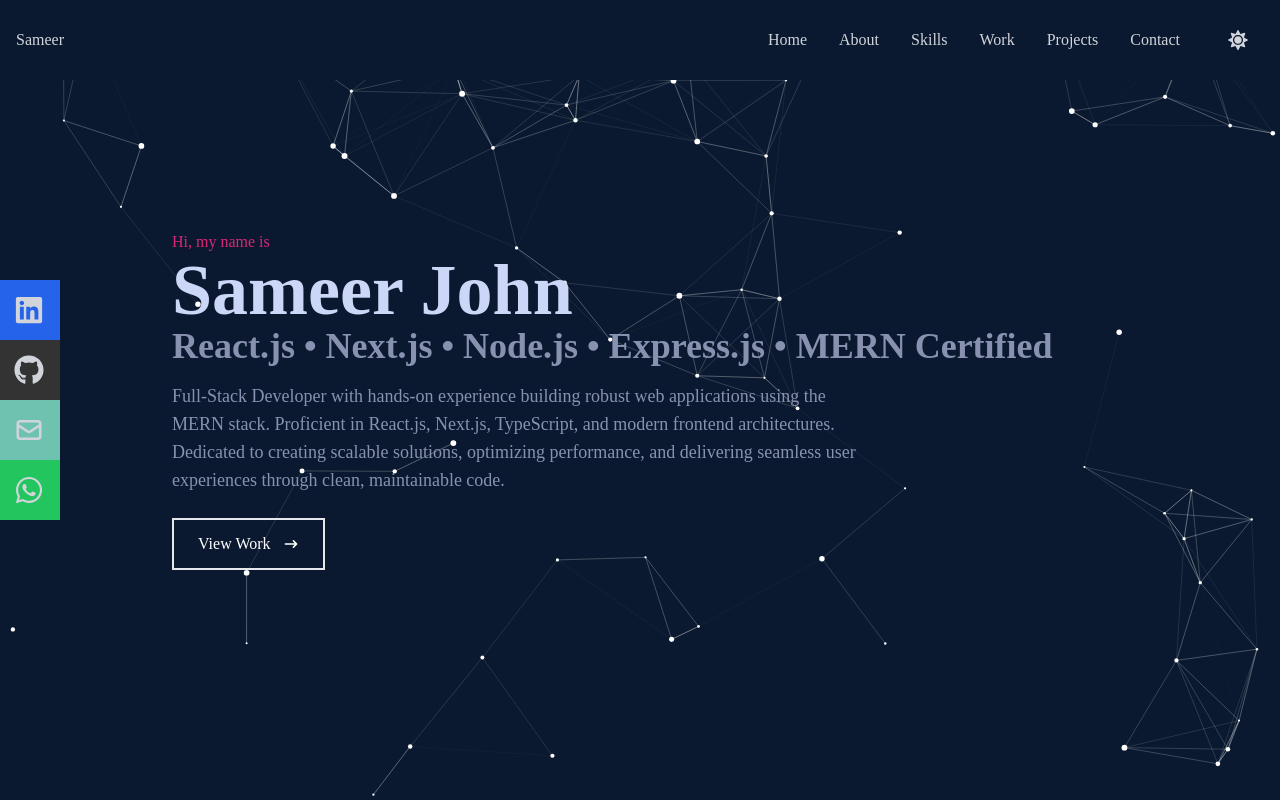
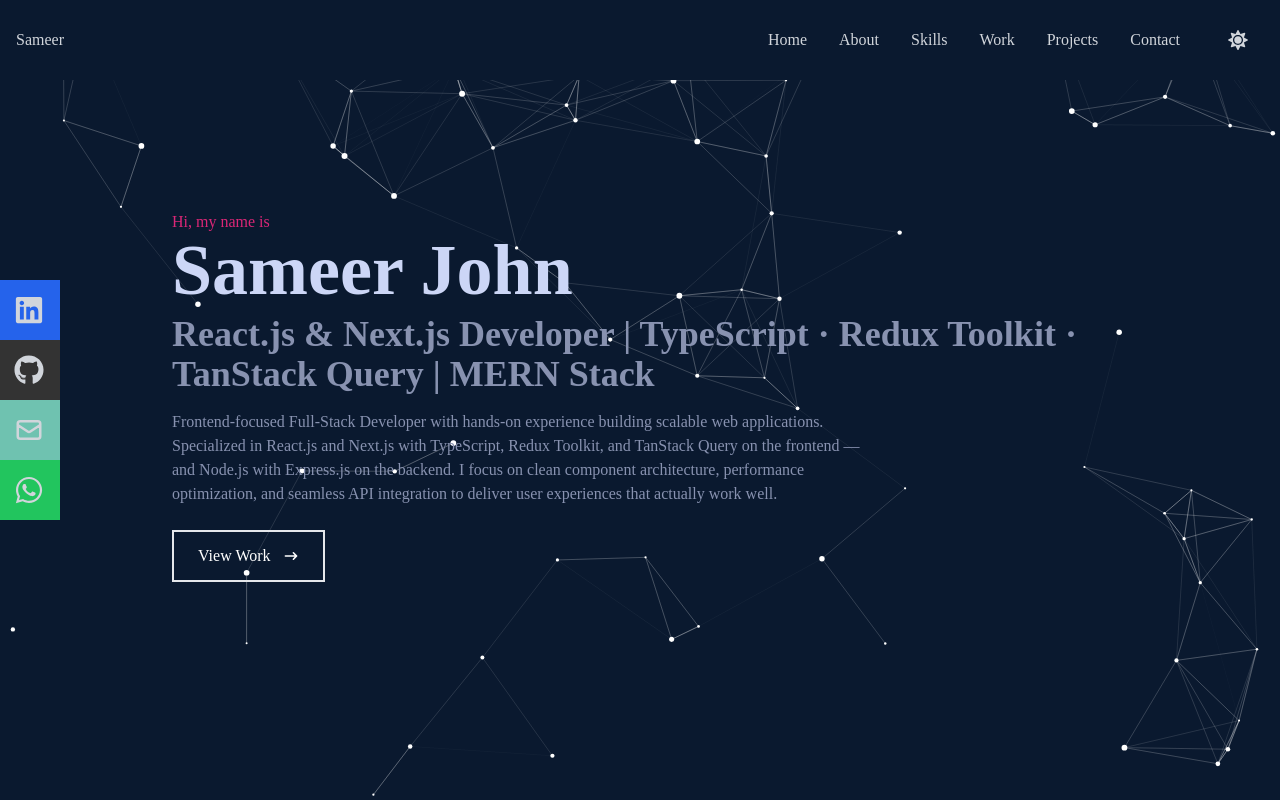
Before and after one commit to sameerjohn1/portfolio, a React (Create React App) app: page / in a window 1280 px wide. Shown: the top 800 px of the page. Built offline with nearby package versions, Linux system fonts and the light colour scheme.

Commit message:
portfolio headiline and about section changes

```diff
--- a/src/components/Home.jsx
+++ b/src/components/Home.jsx
@@ -52,32 +52,34 @@ const Home = () => {
       )}
 
       {/* Container */}
-      <div className="relative z-10 max-w-[1000px] mx-auto px-8 flex flex-col justify-center h-full sm:pt-0 pt-14">
-        <p className="text-pink-600 sm:mt-2 ">Hi, my name is</p>
+      <div className="relative z-10 max-w-[1000px] mx-auto px-8 flex flex-col justify-center h-full">
+        <p className="text-pink-600">Hi, my name is</p>
         <h1
-          className={`sm:text-7xl text-3xl font-bold  ${
+          className={`text-4xl sm:text-7xl font-bold ${
             theme === "dark" ? "text-[#ccd6f6]" : "text-gray-800"
           }`}
         >
           Sameer John
         </h1>
         <h2
-          className={` sm:text-4xl text-3xl font-bold  ${
+          className={`text-5xl mt-2 sm:text-4xl font-bold ${
             theme === "dark" ? "text-[#8892b0]" : "text-gray-600"
           }`}
         >
-          React.js • Next.js • Node.js • Express.js • MERN Certified{" "}
+          React.js & Next.js Developer | TypeScript · Redux Toolkit · TanStack
+          Query | MERN Stack
         </h2>
         <p
           className={`${
             theme === "dark" ? "text-[#8892b0]" : "text-gray-600"
-          } py-4 max-w-[700px] sm:text-lg text-base  `}
+          } py-4 max-w-[700px]`}
         >
-          Full-Stack Developer with hands-on experience building robust web
-          applications using the MERN stack. Proficient in React.js, Next.js,
-          TypeScript, and modern frontend architectures. Dedicated to creating
-          scalable solutions, optimizing performance, and delivering seamless
-          user experiences through clean, maintainable code.
+          Frontend-focused Full-Stack Developer with hands-on experience
+          building scalable web applications. Specialized in React.js and
+          Next.js with TypeScript, Redux Toolkit, and TanStack Query on the
+          frontend — and Node.js with Express.js on the backend. I focus on
+          clean component architecture, performance optimization, and seamless
+          API integration to deliver user experiences that actually work well.
         </p>
         <div>
           <Link to="work" smooth={true} duration={500}>
```
